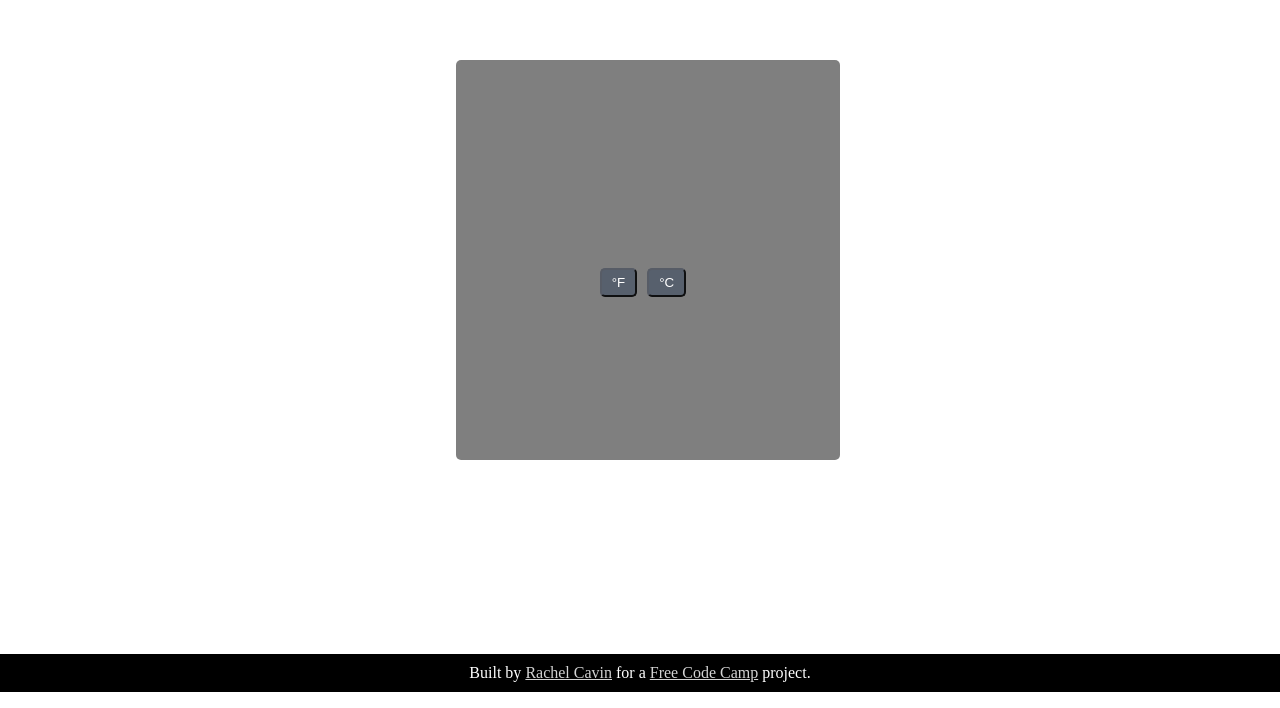
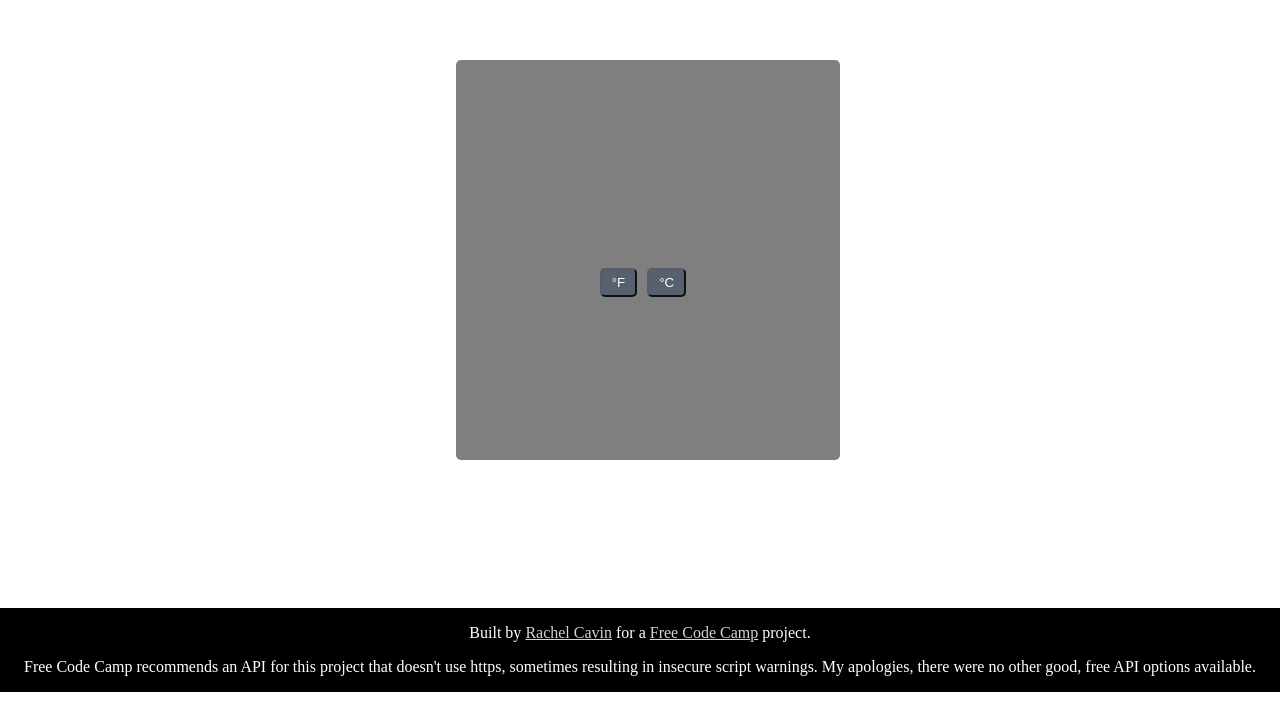
Before and after one commit to Rmcavin/FCC_Weather_App, a plain HTML site: page index.html in a window 1280 px wide. Shown: the part 108-816 px from the top of the page. Drawn offline with nearby package versions, Linux system fonts and the light colour scheme; a web font is replaced by a local one.

Commit message:
added script warning note in footer

```diff
--- a/index.html
+++ b/index.html
@@ -22,4 +22,5 @@
 
 
 </body>
-<div class = "footer">Built by <a href = "http://rmcavin.github.io" >Rachel Cavin</a> for a <a href = "http://freecodecamp.com">Free Code Camp</a> project.</div>
+<div class = "footer"><p>Built by <a href = "http://rmcavin.github.io" >Rachel Cavin</a> for a <a href = "http://freecodecamp.com">Free Code Camp</a> project.</p>
+<p>Free Code Camp recommends an API for this project that doesn't use https, sometimes resulting in insecure script warnings. My apologies, there were no other good, free API options available.</div>
--- a/style.css
+++ b/style.css
@@ -60,9 +60,12 @@ body {
   bottom: 0;
   right: 0;
   left: 0;
-  padding: 10px;
+  padding: 0px;
 }
 
+p {
+  padding: 0px;
+}
 a {
   color: lightgrey;
 }
```
